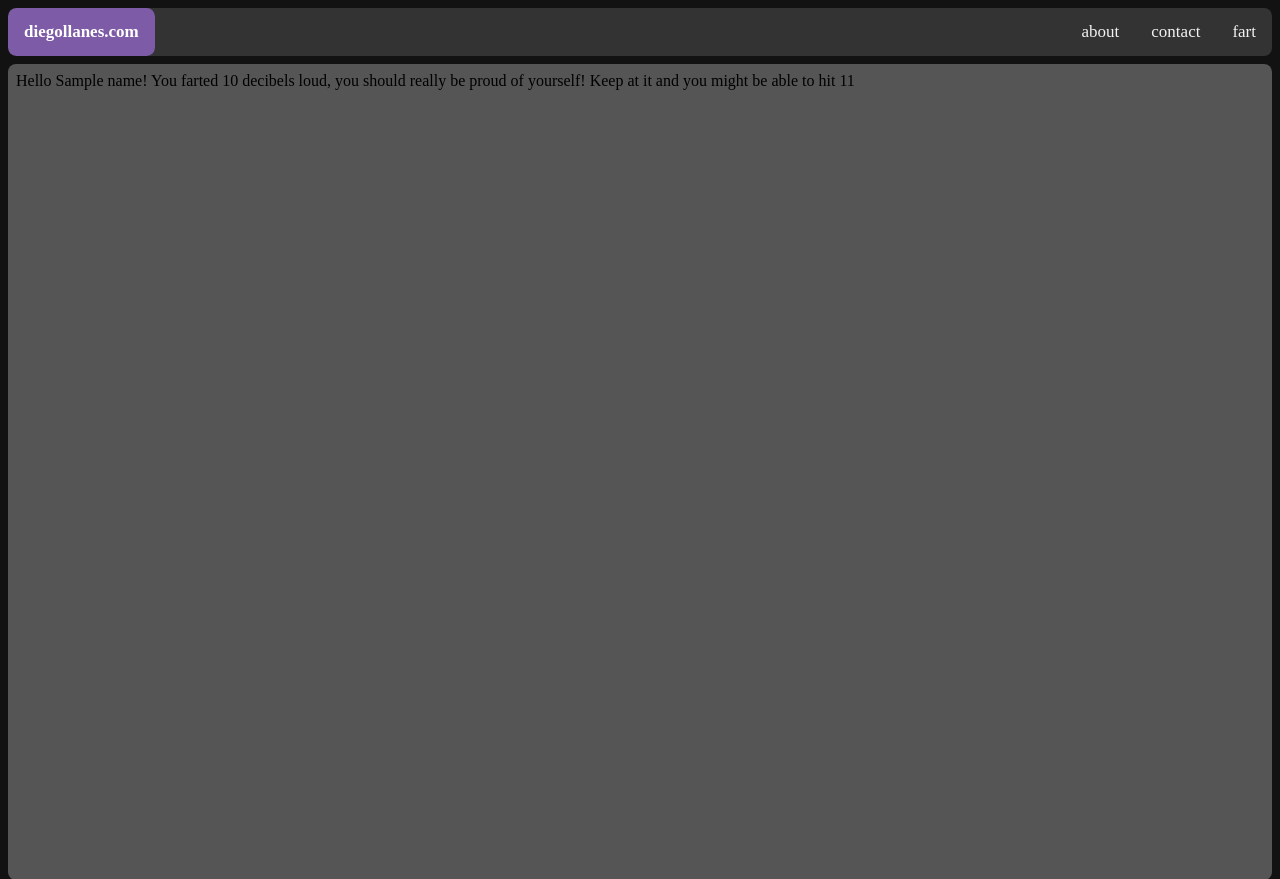
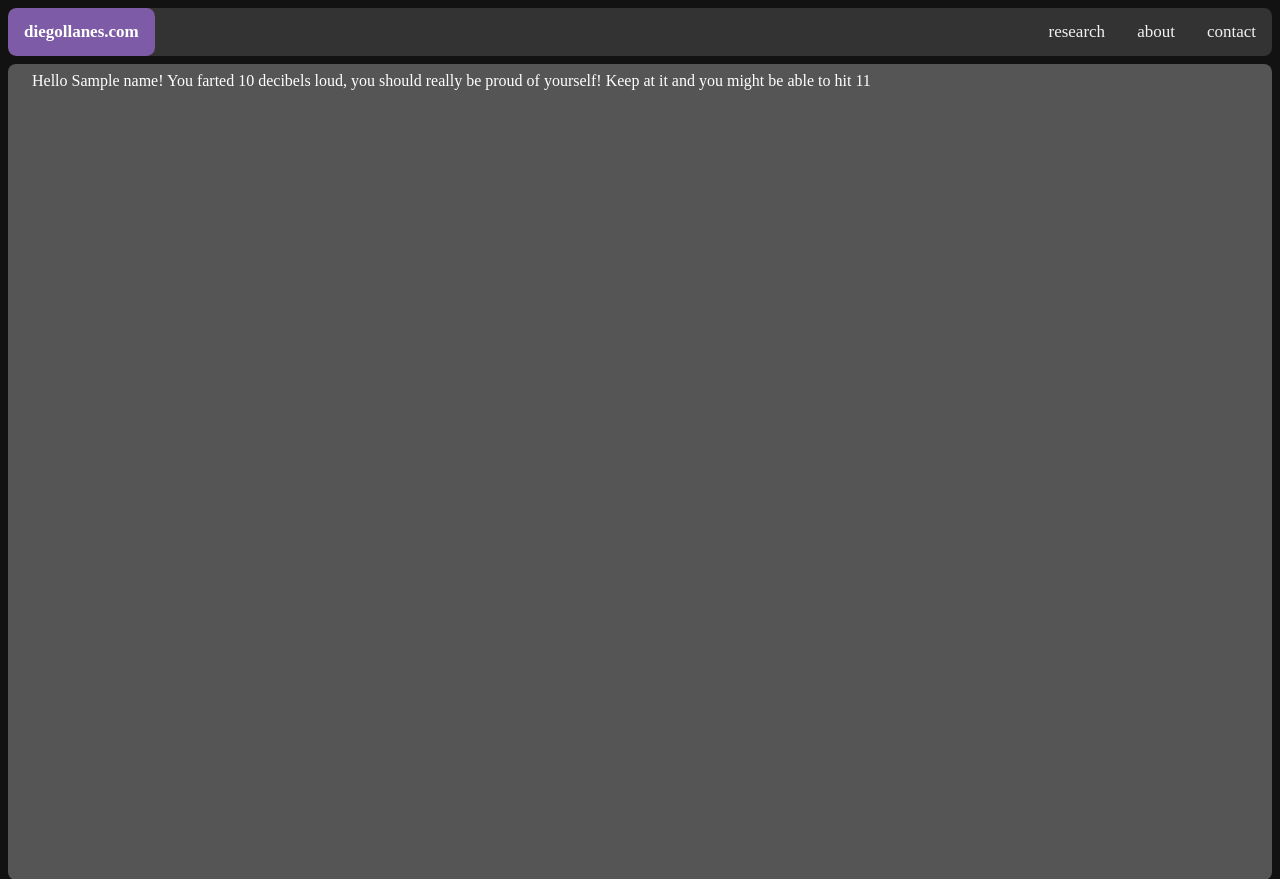
Before and after one commit to Diego-Llanes/diegollanes.com, a Flask app: template templates/fart.html in a window 1280 px wide. Shown: the top 879 px of the page. Run offline with Flask 3, Linux system fonts and the light colour scheme; the template is opened without the code that fills it: most values are stand-ins (such as "Sample title", 1, 10 or a date in 2020); some web fonts are replaced.

Commit message:
research

```diff
--- a/app.py
+++ b/app.py
@@ -29,6 +29,12 @@ def about():
     return template.render()
 
 
+@app.route("/research")
+def research():
+    template = environment.get_template("research.html")
+    return template.render()
+
+
 @app.route("/fart/<string:name>/<int:loud>")
 @app.route("/fart/<string:name>/<float:loud>")
 @app.route("/fart/<int:loud>")
--- a/static/css/style.css
+++ b/static/css/style.css
@@ -28,10 +28,11 @@ body {
 
 main {
   margin: 0.5em;
-  padding: 0.5em;
+  padding: 0.5em 1.5em;
   border-radius: 0.5em;
   overflow: hidden;
   background-color: #555;
+  color: #fff;
   height: 100vh;
 }
 
--- a/templates/base.html
+++ b/templates/base.html
@@ -1,5 +1,6 @@
 <html>
 	<head>
+		<meta name="viewport" content="width=device-width, initial-scale=1" />
 		<link rel="stylesheet" type="text/css" href="/static/css/style.css" />
 		<title>
 			🦦🎣 diego
@@ -8,9 +9,10 @@
 	<body>
 		<header id="topnav">
 		    <a class="name" href="/">diegollanes.com</a>
-		    <a href="/fart">fart</a>
+		    <!-- <a href="/fart">fart</a> -->
 		    <a href="/contact">contact</a>
 		    <a href="/about">about</a>
+		    <a href="/research">research</a>
 		</header>
 		<main>
 			{% block content %}
```
Also changed, not shown: templates/research.html (added, +42 -0 lines).
